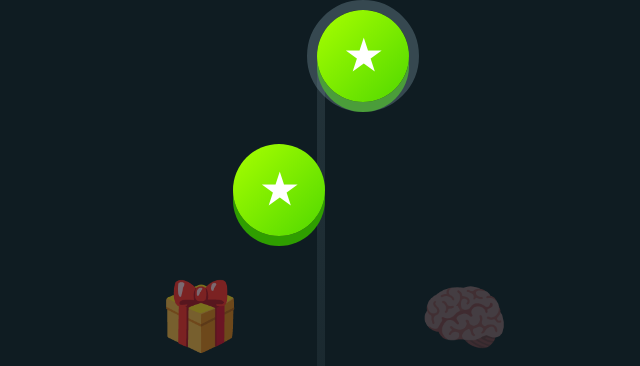
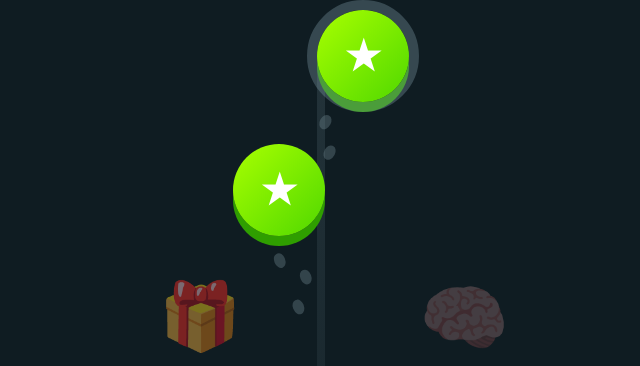
Before and after one commit to Manny00001/GoodEats-App, a plain HTML site: page index.html in a window 1280 px wide. Shown: the part 257-623 px from the top of the page, 319-959 px from the left. Drawn offline with Linux system fonts and the light colour scheme.

Commit message:
Add footprints divs for lessons 1 to

```diff
--- a/index.html
+++ b/index.html
@@ -30,11 +30,29 @@
 
       <button class="lesson active" onclick="selectLesson(1)">★</button>
 
+      <div class="footprints fp-1">
+        <span></span>
+        <span></span>
+        <span></span>
+      </div>
+
       <button class="lesson" onclick="selectLesson(2)">★</button>
+
+      <div class="footprints fp-2">
+        <span></span>
+        <span></span>
+        <span></span>
+      </div>
 
       <div class="chest">🎁</div>
 
       <button class="lesson locked" onclick="selectLesson(3)">★</button>
+
+      <div class="footprints fp-3">
+        <span></span>
+        <span></span>
+        <span></span>
+      </div>
 
       <div class="boss">🧠</div>
 
```
